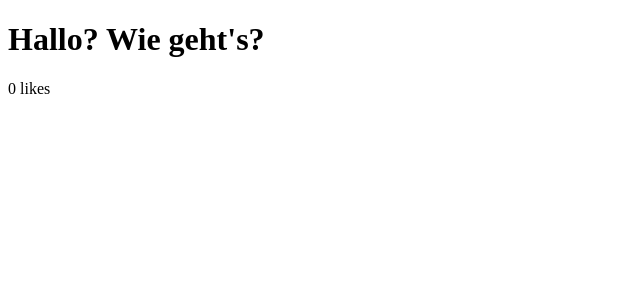
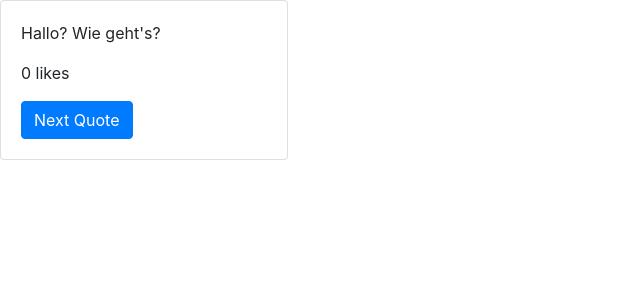
Before and after one commit to stefanbschneider/quotify, a Django app: page /quotes/random/ in a window 1280 px wide. Shown: the top 300 px of the page, without its empty margins (0-640 px from the left). Run offline with Django 3.2, Linux system fonts and the light colour scheme; data comes from the database, SQL or seed files in the repository; some libraries are stand-ins or nearby versions.

Commit message:
bootstrap random view

```diff
--- a/backend/quotify/quotes/templates/quotes/random.html
+++ b/backend/quotify/quotes/templates/quotes/random.html
@@ -2,12 +2,28 @@
 <html lang="en">
 <head>
     <meta charset="UTF-8">
+    <meta name="viewport" content="width=device-width, initial-scale=1, shrink-to-fit=no">
+<!--    Bootstrap CSS -->
+    <link rel="stylesheet" href="https://stackpath.bootstrapcdn.com/bootstrap/4.5.0/css/bootstrap.min.css" integrity="sha384-9aIt2nRpC12Uk9gS9baDl411NQApFmC26EwAOH8WgZl5MYYxFfc+NcPb1dKGj7Sk" crossorigin="anonymous">
+
     <title>Random Quote</title>
 </head>
 <body>
-    <h1>{{ quote.quote_text }}</h1>
-    <p>{{ quote.likes }} like{{ quote.likes |pluralize }}</p>
+    <div class="card" style="width: 18rem;">
+        <div class="card-body">
+<!--            <img src="..." class="card-img-top" alt="...">-->
+<!--            <h5 class="card-title">Random Quote</h5>-->
+            <p class="card-text">{{ quote.quote_text }}</p>
+            <p class="card-text">{{ quote.likes }} likes</p>
+            <a href="{% url 'quotes:random' %}" class="btn btn-primary">Next Quote</a>
+        </div>
+    </div>
 
     {% if error_message %}<p><strong>{{ error_message }}</strong></p>{% endif %}
+
+<!--    Bootstrap JS -->
+    <script src="https://code.jquery.com/jquery-3.5.1.slim.min.js" integrity="sha384-DfXdz2htPH0lsSSs5nCTpuj/zy4C+OGpamoFVy38MVBnE+IbbVYUew+OrCXaRkfj" crossorigin="anonymous"></script>
+    <script src="https://cdn.jsdelivr.net/npm/popper.js@1.16.0/dist/umd/popper.min.js" integrity="sha384-Q6E9RHvbIyZFJoft+2mJbHaEWldlvI9IOYy5n3zV9zzTtmI3UksdQRVvoxMfooAo" crossorigin="anonymous"></script>
+    <script src="https://stackpath.bootstrapcdn.com/bootstrap/4.5.0/js/bootstrap.min.js" integrity="sha384-OgVRvuATP1z7JjHLkuOU7Xw704+h835Lr+6QL9UvYjZE3Ipu6Tp75j7Bh/kR0JKI" crossorigin="anonymous"></script>
 </body>
 </html>
--- a/backend/quotify/quotes/views.py
+++ b/backend/quotify/quotes/views.py
@@ -27,7 +27,7 @@ class DetailView(generic.DetailView):
 
 
 def rand_quote(request):
-    template = loader.get_template('quotes/random.html')
+    """View a random quote"""
     rand_quote = random.choice(Quote.objects.all())
     context = {'quote': rand_quote}
-    return HttpResponse(template.render(context, request))
+    return render(request, 'quotes/random.html', context)
```
